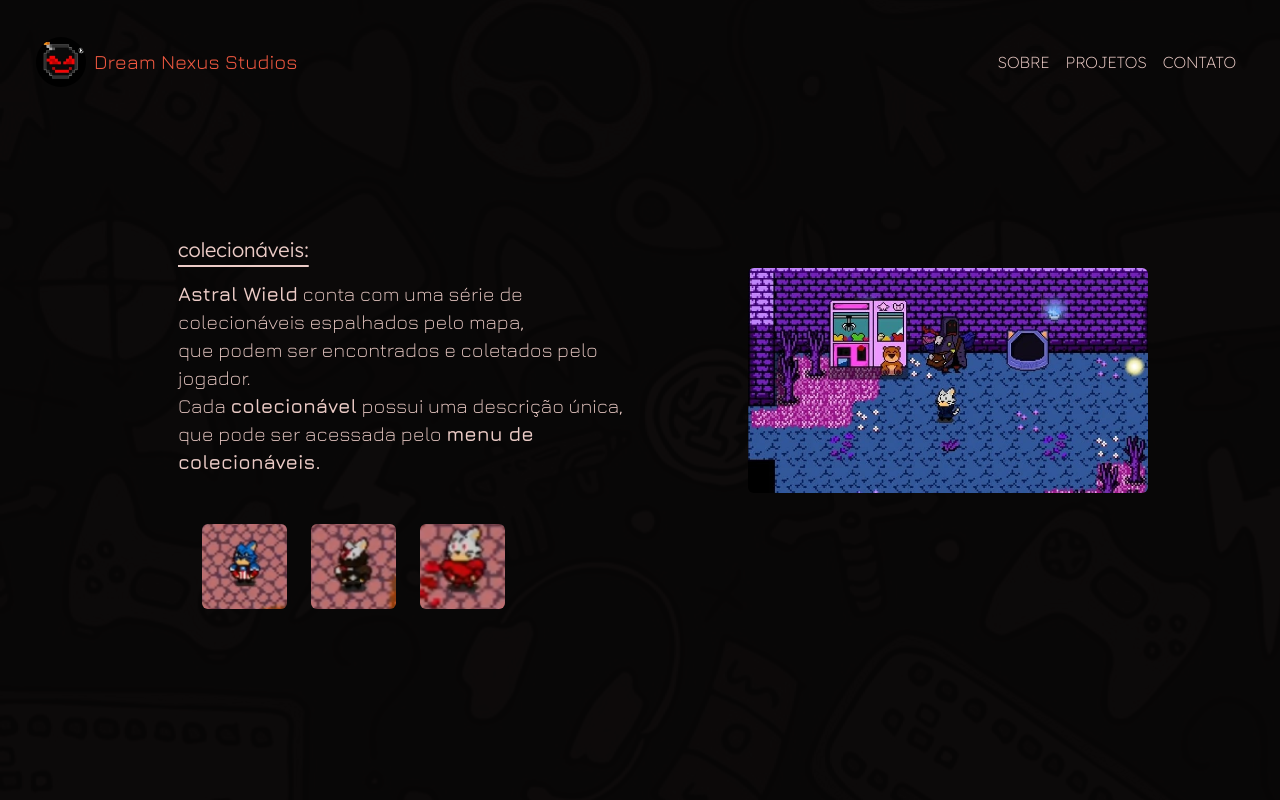
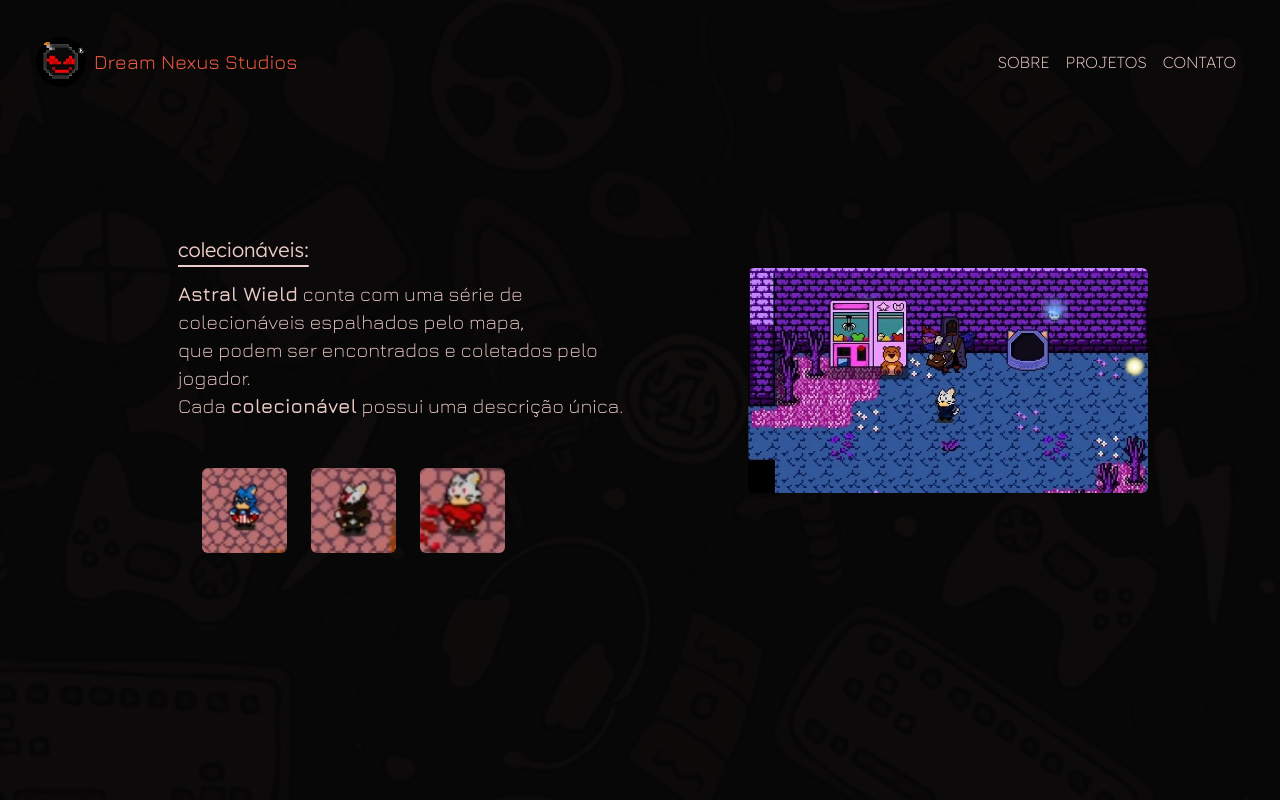
Before and after one commit to thalys93/dreamNexus, a React (Vite) app: page /Project/news/making_of in a window 1280 px wide. Shown: the top 800 px of the page. Built offline with nearby package versions, Linux system fonts and the light colour scheme.

Commit message:
corrected text, as per customer suggested

```diff
--- a/src/pages/Project_News.tsx
+++ b/src/pages/Project_News.tsx
@@ -11,8 +11,7 @@ function Project_News() {
                         <p className="font-jura font-light text-whiteTxt text-md lg:text-xl">
                             <b className="font-bold">Astral Wield</b> conta com uma série de colecionáveis espalhados pelo mapa, <br />
                             que podem ser encontrados e coletados pelo jogador. <br />
-                            Cada <b className="font-bold">colecionável</b> possui uma descrição única, <br />
-                            que pode ser acessada pelo <b className="font-bold">menu de colecionáveis.</b> <br />
+                            Cada <b className="font-bold">colecionável</b> possui uma descrição única. <br />
                         </p>
 
                         <ul className="flex flex-row gap-0 mt-5">
```
